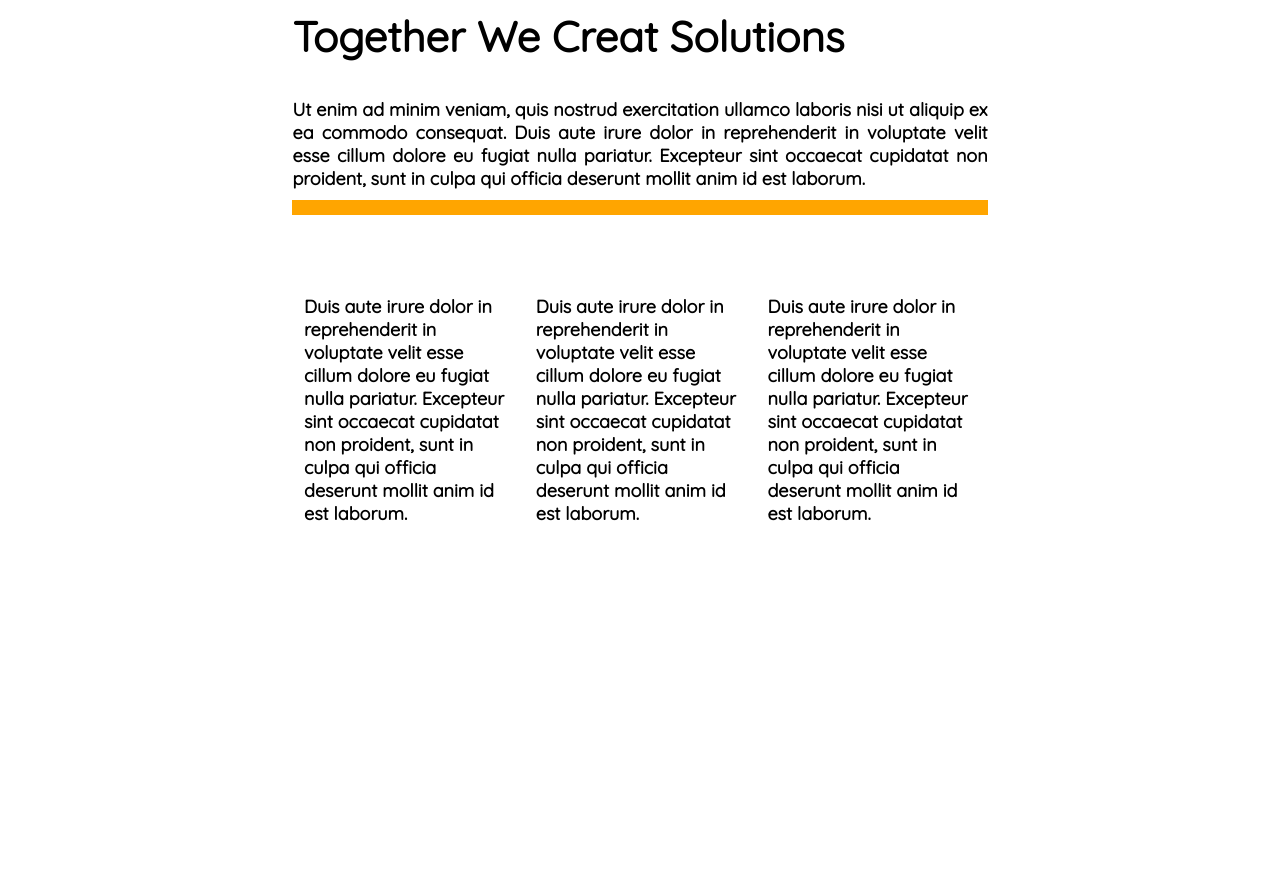
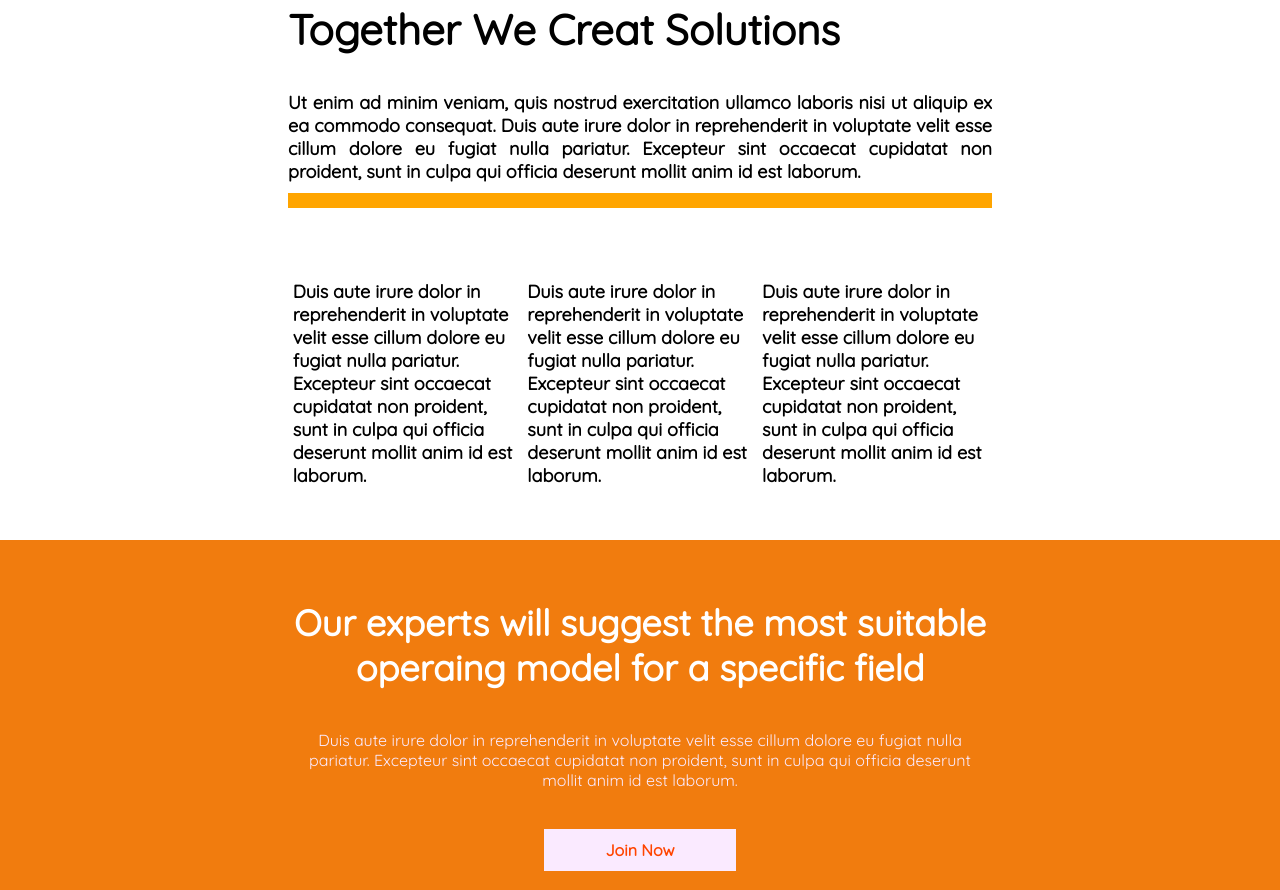
Before and after one commit to mohammadibrahim11/developer-lawyer-s-portfolio, a plain HTML site: page index.html in a window 1280 px wide. Shown: the part 917-1807 px from the top of the page. Before the commit the page ends 1479 px from the top, so only its background shows below. Drawn offline with nearby package versions, Linux system fonts and the light colour scheme.

Commit message:
sectin two added

```diff
--- a/index.html
+++ b/index.html
@@ -82,5 +82,31 @@
             </div>
         </div>
     </section>
+
+    <section class="section-three">
+
+     <div class="div-style">
+        <div>
+            <h2>
+                Our experts will suggest the most suitable <br> operaing model for a specific field
+              </h2>
+          </div>
+
+           <div>
+            <p>
+                Duis aute irure dolor in reprehenderit in voluptate velit esse cillum dolore eu fugiat nulla <br> pariatur. Excepteur sint occaecat cupidatat non proident, sunt in culpa qui officia deserunt <br> mollit anim id est laborum.
+              </p>
+           </div>
+                <div class="margin">
+                    <a class="link-decoration" href="#">
+                        <span>
+                            join now
+                        </span>
+                    </a>
+
+                 </div>
+     </div>
+
+    </section>
 </body>
 </html>
--- a/style.css
+++ b/style.css
@@ -2,6 +2,7 @@
 body{
     font-family: 'Oswald', sans-serif;
 font-family: 'Quicksand', sans-serif;
+margin: 0;
 }
 
 h1{
@@ -117,9 +118,59 @@ h3{
 }
 
 .padding-p{
-    padding: 5%;
+    padding: 2%;
     text-align: left;
     font-size: 18px;
     font-weight: 700;
 
 }
+
+.section-three{
+    width: 100%;
+   text-align: center;
+    background-color: #F17C0E;
+    height: 350px;
+
+
+}
+.div-style h2{
+    font-size: 2.25rem;
+    color: white;
+    font-weight: 700;
+   padding-top: 60px;
+   padding-bottom: 10px;
+
+
+
+
+}
+
+.div-style p{
+    font-family: 16px;
+    color: #FAEAFF;
+
+}
+
+.div-style a  span {
+    border:1px solid #FAEAFF;
+    padding: 10px 60px;
+    background-color: #faeaff;
+    text-align: center;
+    color: orangered;
+    text-transform: capitalize;
+
+
+
+
+
+
+}
+
+.margin {
+    margin-top:50px ;
+
+}
+
+.link-decoration{
+    text-decoration: none;
+}
```
